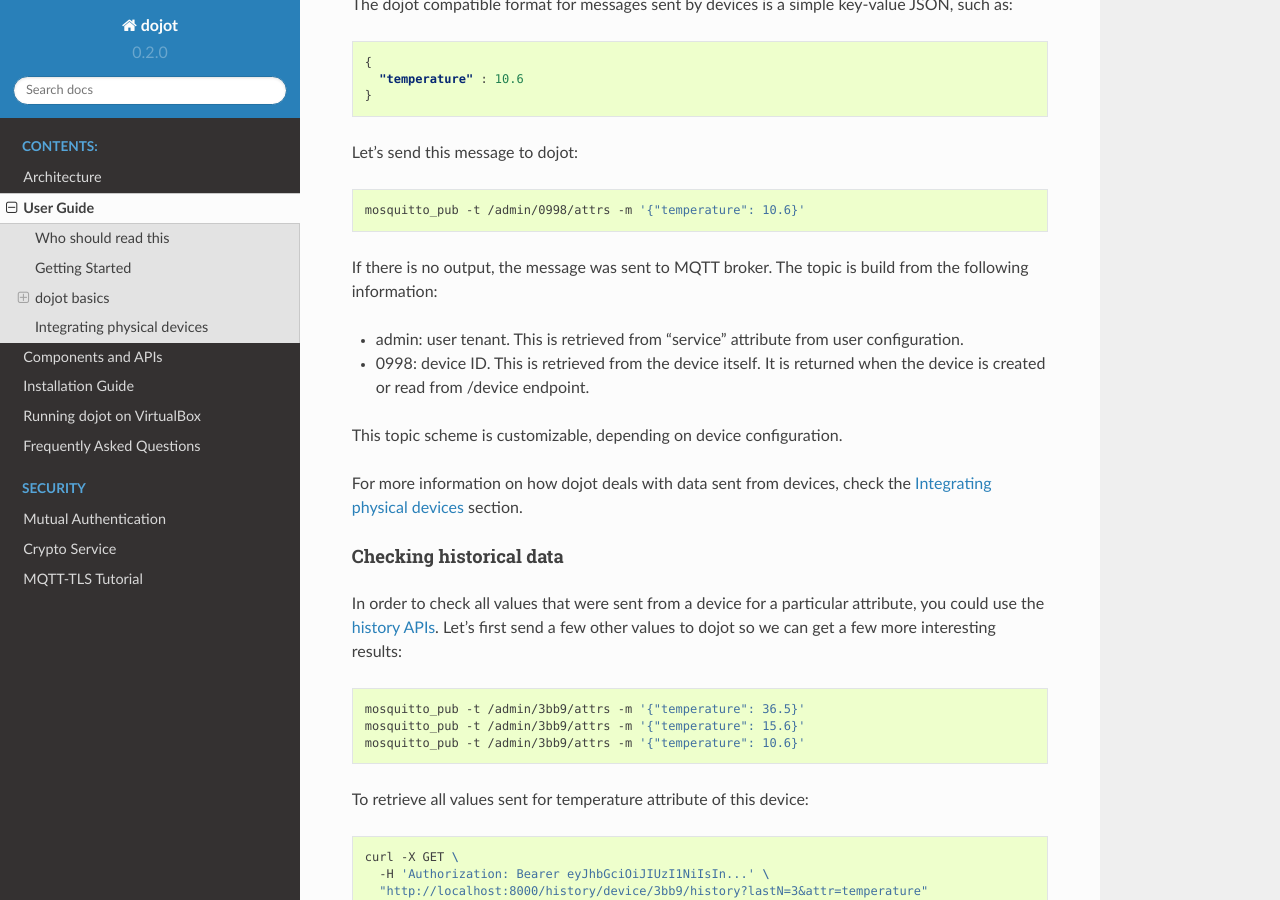
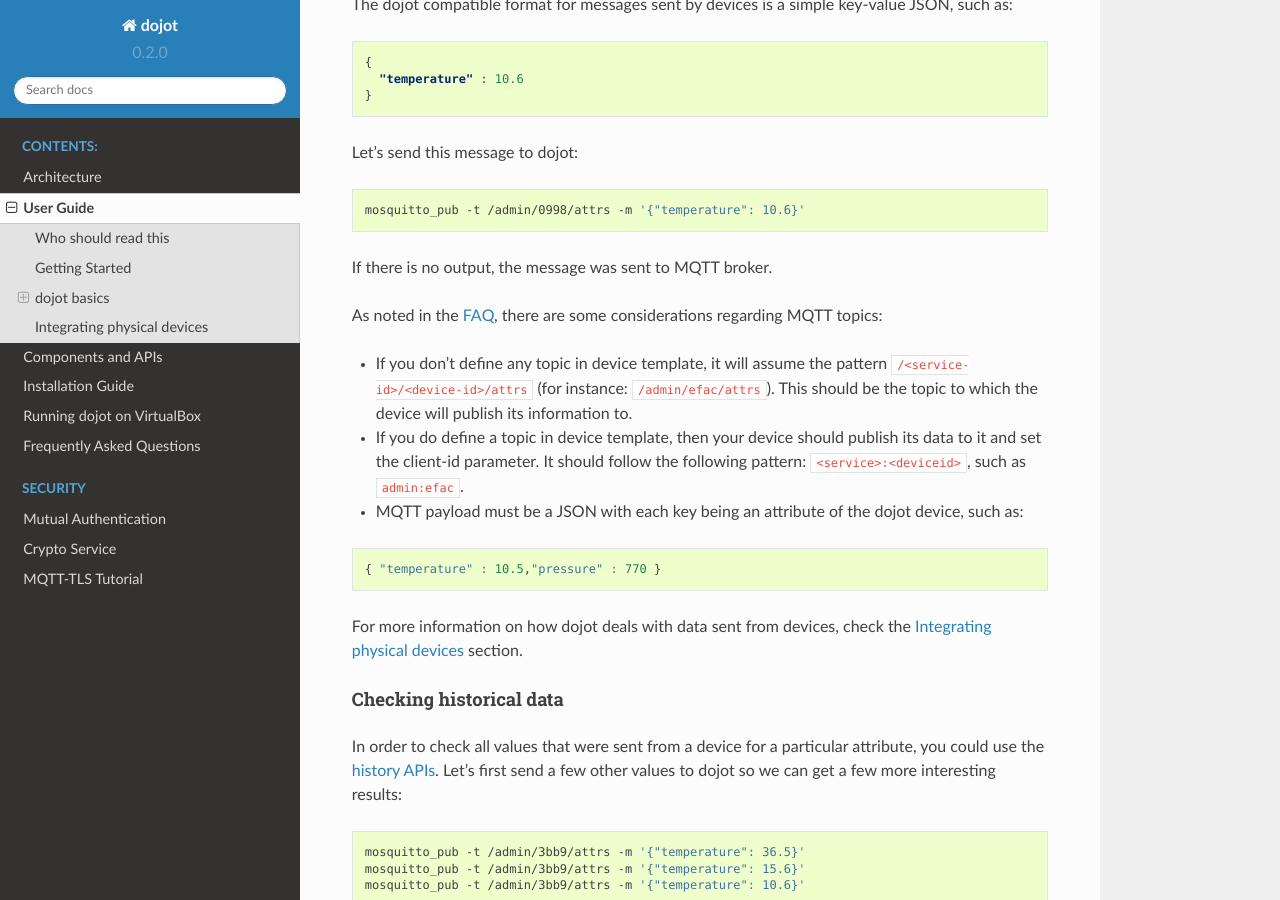
Before and after one commit to dojot/docs, a Sphinx documentation site: the page built from source/user_guide.rst, in a window 1280 px wide and 900 px high, scrolled down 6023 px. Built offline with Sphinx 7.4.7 and the Read the Docs theme 2.0.0, drawn with Linux system fonts in a browser that asks for light colours.

Commit message:
Updating user guide to match MQTT topic scheme

```diff
--- a/source/user_guide.rst
+++ b/source/user_guide.rst
@@ -322,16 +322,26 @@
 
   mosquitto_pub -t /admin/0998/attrs -m '{"temperature": 10.6}'
 
-If there is no output, the message was sent to MQTT broker. The topic is build
-from the following information:
 
-- admin: user tenant. This is retrieved from "service" attribute from user
-  configuration.
+If there is no output, the message was sent to MQTT broker.
 
-- 0998: device ID. This is retrieved from the device itself. It is returned
-  when the device is created or read from /device endpoint.
+As noted in the `FAQ <./faq/faq.html>`_, there are some considerations
+regarding MQTT topics:
 
-This topic scheme is customizable, depending on device configuration.
+- If you don't define any topic in device template, it will assume the pattern
+  ``/<service-id>/<device-id>/attrs`` (for instance: ``/admin/efac/attrs``).
+  This should be the topic to which the device will publish its information to.
+
+- If you do define a topic in device template, then your device should publish
+  its data to it and set the client-id parameter. It should follow the
+  following pattern: ``<service>:<deviceid>``, such as ``admin:efac``.
+
+- MQTT payload must be a JSON with each key being an attribute of the dojot
+  device, such as:
+
+.. code-block:: javascript
+
+  { "temperature" : 10.5,"pressure" : 770 }
 
 For more information on how dojot deals with data sent from devices, check the
 `Integrating physical devices`_ section.
```
